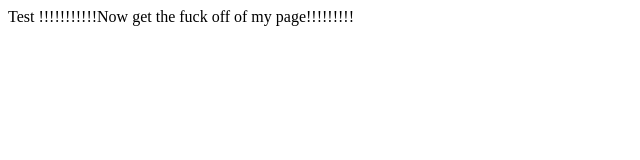
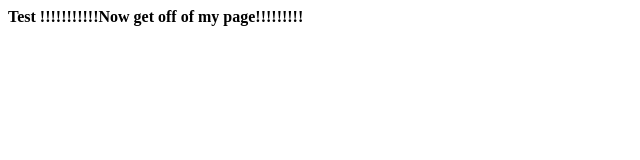
Before and after one commit to Pandemonium-Studios/Multiverse-War, a plain HTML site: page index.html in a window 1280 px wide. Shown: the whole page, without its empty margins (0-640 px from the left). Drawn offline with Linux system fonts and the light colour scheme.

Commit message:
Update index.html

```diff
--- a/index.html
+++ b/index.html
@@ -3,6 +3,6 @@
 
   </head>
   <body>
-    <p style="bold; size: 36px">Test !!!!!!!!!!!Now get the fuck off of my page!!!!!!!!!</p>
+    <p style="font-weight: bold; size: 36px">Test !!!!!!!!!!!Now get off of my page!!!!!!!!!</p>
   </body>
 </html>
```
